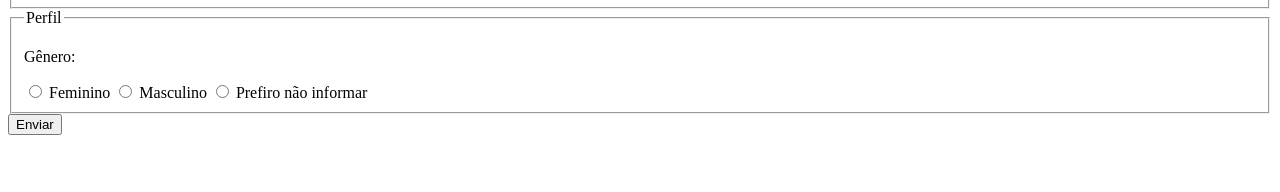
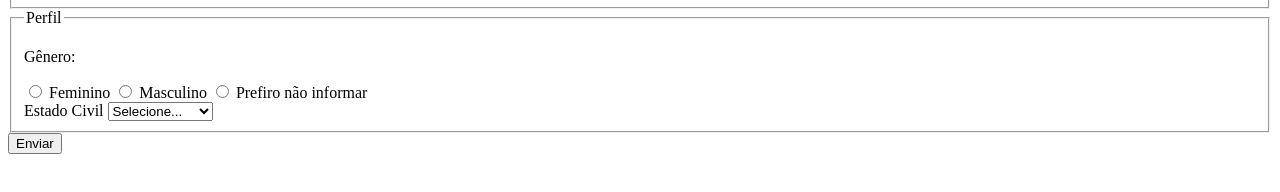
Before and after one commit to arindevdesign/pesquisa-culturama, a plain HTML site: page index.html in a window 1280 px wide. Shown: the part 150-342 px from the top of the page. Drawn offline with Linux system fonts and the light colour scheme.

Commit message:
add maritalStatus section

```diff
--- a/index.html
+++ b/index.html
@@ -45,6 +45,15 @@
 
                 <input type="radio" name="userGender" value="notInformed">
                 <label for="userGender">Prefiro não informar</label>
+                <br>
+                <label for="maritalStatus">Estado Civil</label>
+                <select name="maritalStatus">
+                    <option value="notInformed">Selecione...</option>
+                    <option value="casado">Casado</option>
+                    <option value="solteiro">Solteiro</option>
+                    <option value="divorciado">Divorciado</option>
+                    <option value="casado">União Estável</option>
+                </select>
             </fieldset>
 
             <button type="submit">Enviar</button>
```
